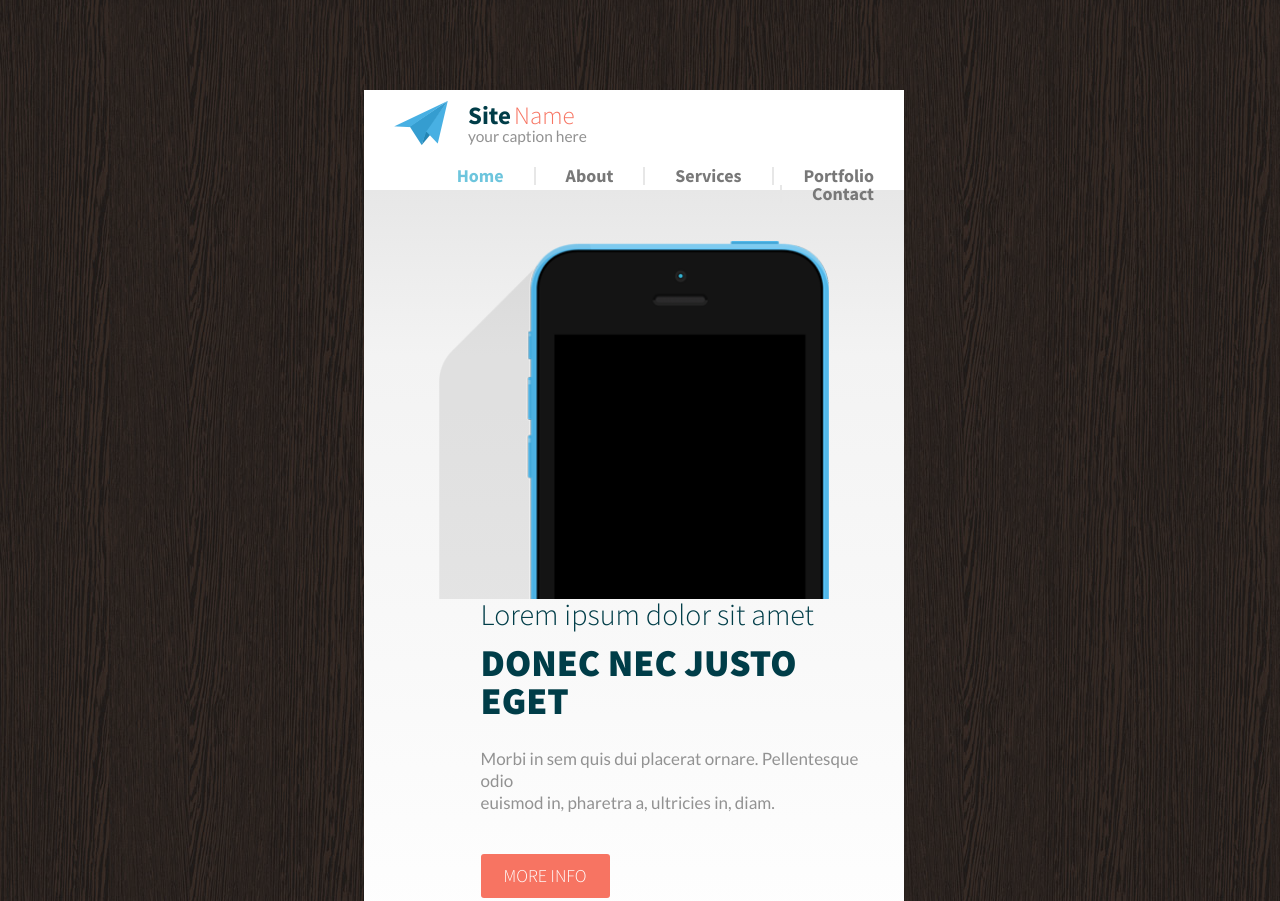
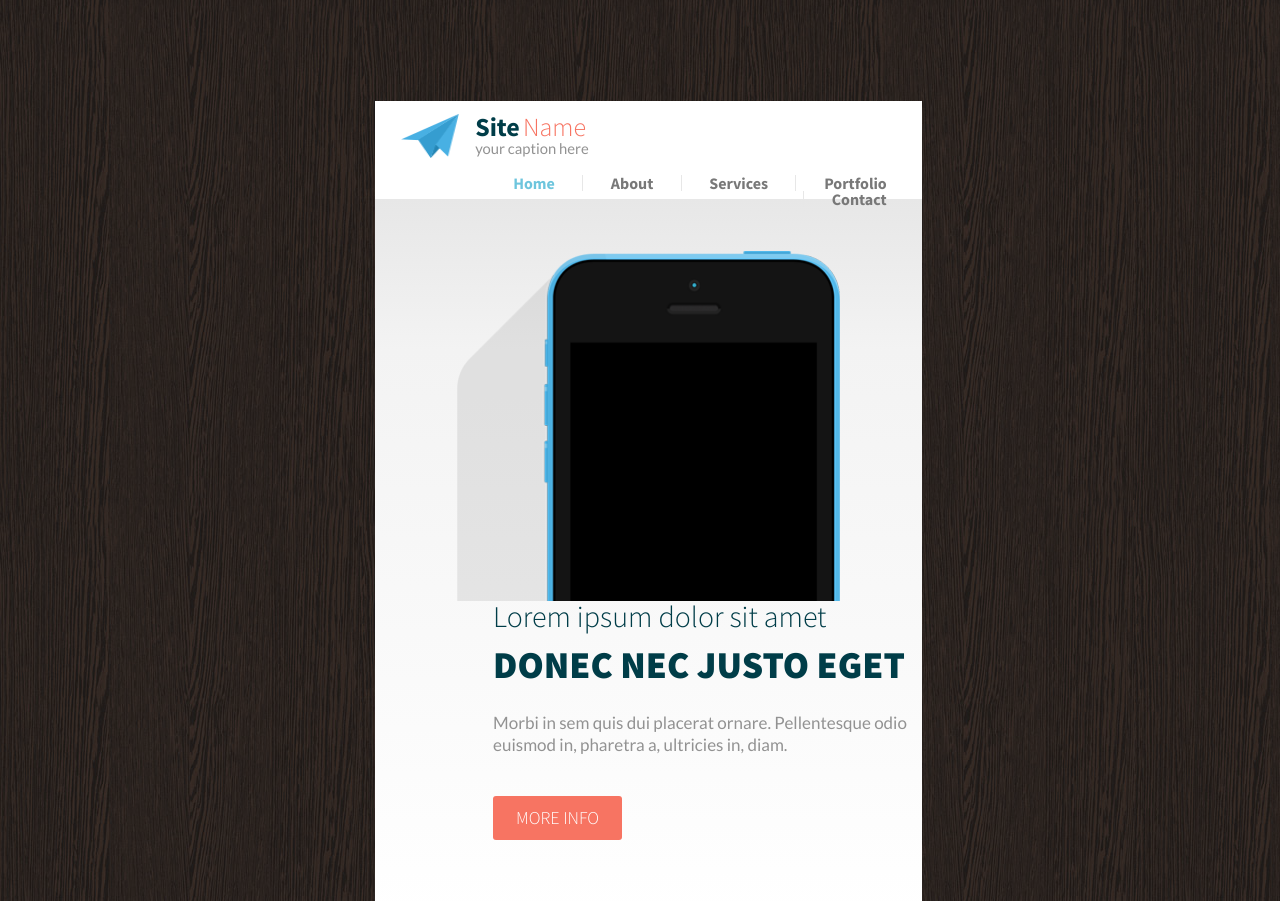
Before and after one commit to AnnGabr/Front-dev-itechart, a plain HTML site: page index.html in a window 1280 px wide. Shown: the top 901 px of the page. Drawn offline with Linux system fonts and the light colour scheme; files whose address does not match are found by name.

Commit message:
Positioned header by psd.

```diff
--- a/index.html
+++ b/index.html
@@ -20,7 +20,7 @@
 <body class="main-theme">
     <header class="header-container">
         <div class="logo">
-            <img src="resources/images/logo.png">
+            <img class="logo-img" src="resources/images/logo.png">
             <div class="logo-text">
                 <span class="logo-site">Site</span> <span class="logo-name">Name</span> <br>
                 <span class="logo-caption">your caption here </span>
--- a/styles/banner.css
+++ b/styles/banner.css
@@ -2,7 +2,7 @@
     background-image: -moz-linear-gradient( 90deg, rgb(255,255,255) 0%, rgb(243,243,243) 79%, rgb(231,231,231) 100%);
     background-image: -webkit-linear-gradient( 90deg, rgb(255,255,255) 0%, rgb(243,243,243) 79%, rgb(231,231,231) 100%);
     background-image: -ms-linear-gradient( 90deg, rgb(255,255,255) 0%, rgb(243,243,243) 79%, rgb(231,231,231) 100%);
-    min-height: 400px;
+    min-height: 380px;
     width: 100%;
     align-items: flex-end;
     flex-direction: row;
@@ -13,12 +13,12 @@
     justify-content: center;
     align-items: flex-end;
     flex-wrap: wrap;
-    margin: 51px 0 0 0;
+    margin: 52px 0 0 0;
 }
 
 .banner__screen-img {
     display: block;
-    height: 358px;
+    height: 350px;
 }
 
 .banner__screen-img + .banner__info-container {
--- a/styles/header.css
+++ b/styles/header.css
@@ -1,8 +1,6 @@
-
-
 .header-container {
     background-color: white;
-    height: 100px;
+    height: 98px;
     width: 100%;
     display:flex;
     justify-content: space-between;
@@ -18,20 +16,21 @@
     justify-content: flex-end;
     height: 12.25px;
     align-items: center;
+    margin-right: 8px;
 }
 
 .nav-item {
     font-family: 'Source Sans Pro', sans-serif;
-    padding: 0 30px 0 30px;
+    padding: 0 27.25px 0 27.75px;
     color: #787878;
     font-weight: bold;
-    font-size: 18px;
+    font-size: 16px;
 }
 
 .nav-item + .nav-item {
     border-left-style: solid;
     border-color: #e7e7e7;
-    border-width: 2px;
+    border-width: 1px;
 }
 
 .first-item {
@@ -43,16 +42,23 @@
     flex-wrap: wrap;
     justify-content: flex-start;
     align-items: center;
-    margin-left: 30px;
+    margin-left: 26.2px;
+    height: 38px;
+}
+
+.logo-img {
+    display: block;
+    width: 58px;
+    height: 46px;
 }
 
 .logo-text {
-    padding: 0 0 0 20px;
+    margin: -2px 0 0 16px;
 }
 
 .logo-site, .logo-name {
     font-family: 'Source Sans Pro', sans-serif;
-    font-size: 25px;
+    font-size: 26px;
 }
 
 .logo-site {
@@ -68,5 +74,5 @@
 .logo-caption {
     color:#929292;
     font-family: 'Lato', sans-serif;
-    font-size: 15.5px;
+    font-size: 14.8px;
 }
--- a/styles/main.css
+++ b/styles/main.css
@@ -4,7 +4,8 @@ html {
 
 body {
     display: block;
-    margin: 90px 376px 103px 364px;
+    margin: 101px 358px 90px 375px;
+    border-radius: 5px;
 }
 
 .main-theme {
```
